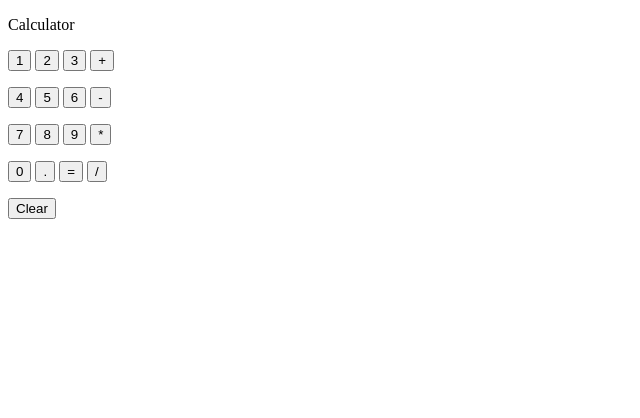
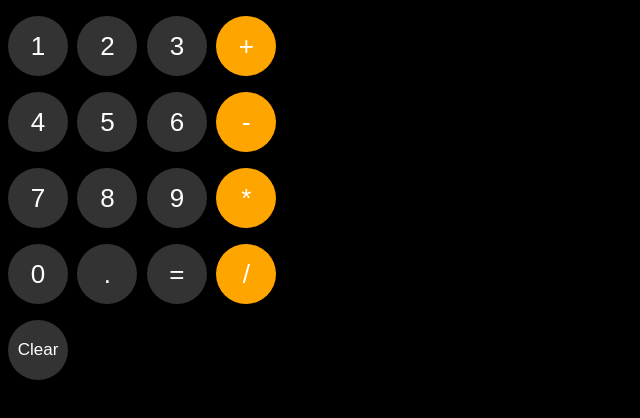
Before and after one commit to finnBuilder/calculator, a plain HTML site: page index.html in a window 1280 px wide. Shown: the whole page, without its empty margins (0-640 px from the left). Drawn offline with Linux system fonts and the light colour scheme.

Commit message:
Fish project

```diff
--- /dev/null
+++ b/css/styles.css
@@ -0,0 +1,38 @@
+  body {
+        background-color: black;
+        font-family: Arial, Helvetica, sans-serif;
+      }
+
+      .showCalculation {
+        color: white;
+        font-size: 45px;
+        margin-top: 15px;
+        margin-bottom: 5px;
+      }
+      .darkButtons {
+        background-color: rgb(51, 51, 51);
+        color: white;
+        border: none;
+        height: 60px;
+        width: 60px;
+        border-radius: 50%;
+        margin-right: 5px;
+        font-size: 26px;
+        cursor: pointer;
+      }
+
+      .orangeButtons {
+        background-color: orange;
+        color: white;
+        border: none;
+        height: 60px;
+        width: 60px;
+        border-radius: 50%;
+        margin-right: 5px;
+        font-size: 26px;
+        cursor: pointer;
+      }
+
+      .clearButton {
+        font-size: 17px;
+      }
--- a/index.html
+++ b/index.html
@@ -5,39 +5,44 @@
     <meta http-equiv="X-UA-Compatible" content="IE=edge" />
     <meta name="viewport" content="width=device-width, initial-scale=1.0" />
     <title>Calculator</title>
+    <link rel="stylesheet" href="./css/styles.css" />
   </head>
   <body>
-    <p>Calculator</p>
+    <!-- Create an element to display the calculation. -->
+    <p class="js-calculation showCalculation"></p>
+
     <p>
       <button
+        class="darkButtons"
         onclick="
-      calculation += '1';
-      console.log(calculation)
+        updateCalculation('1');
       "
       >
         1
       </button>
+
       <button
+        class="darkButtons"
         onclick="
-        calculation += '2';
-        console.log(calculation);
+        updateCalculation('2');
       "
       >
         2
       </button>
 
       <button
+        class="darkButtons"
         onclick="
-      calculation += '3';
-      console.log(calculation);
+        updateCalculation('3');
       "
       >
         3
       </button>
+
       <button
+        class="orangeButtons"
         onclick="
-    calculation +=  ' + ';
-    console.log(calculation);
+        updateCalculation(' + ');
       "
       >
         +
@@ -46,35 +51,36 @@
 
     <p>
       <button
+        class="darkButtons"
         onclick="
-        calculation += '4';
-        console.log(calculation);
+        updateCalculation('4');
       "
       >
         4
       </button>
+
       <button
+        class="darkButtons"
         onclick="
-      calculation += '5';
-      console.log(calculation);
+        updateCalculation('5');
       "
       >
         5
       </button>
 
       <button
+        class="darkButtons"
         onclick="
-      calculation += '6';
-      console.log(calculation);
+        updateCalculation('6');
       "
       >
         6
       </button>
 
       <button
+        class="orangeButtons"
         onclick="
-      calculation += ' - ';
-      console.log(calculation);
+        updateCalculation(' - ');
       "
       >
         -
@@ -83,88 +89,122 @@
 
     <p>
       <button
+        class="darkButtons"
         onclick="
-        calculation += '7';
-        console.log(calculation);
+        updateCalculation('7');
       "
       >
         7
       </button>
 
       <button
+        class="darkButtons"
         onclick="
-      calculation += '8';
-      console.log(calculation);
+        updateCalculation('8');
       "
       >
         8
       </button>
 
       <button
+        class="darkButtons"
         onclick="
-      calculation += '9';
-      console.log(calculation);
+        updateCalculation('9');
       "
       >
         9
       </button>
 
       <button
+        class="orangeButtons"
         onclick="
-      calculation += ' * ';
-      console.log(calculation);
+        updateCalculation(' * ');
       "
       >
         *
       </button>
     </p>
+
     <p>
       <button
+        class="darkButtons"
         onclick="
-  calculation += calculation;
-  console.log(calculation);
+        updateCalculation('0');
       "
       >
         0
       </button>
 
       <button
+        class="darkButtons"
         onclick="
-calculation += '.';
+        updateCalculation('.');
       "
       >
         .
       </button>
 
       <button
+        class="darkButtons"
         onclick="
         calculation = eval(calculation);
-      console.log(calculation);
+
+        // Display the calculation on the page
+        // instead of console.log
+        displayCalculation();
+
+        localStorage.setItem('calculation', calculation);
       "
       >
         =
       </button>
 
       <button
+        class="orangeButtons"
         onclick="
-          calculation += ' / ';
-          console.log(calculation);
+        updateCalculation(' / ');
       "
       >
         /
       </button>
     </p>
+
+    <p>
       <button
+        class="darkButtons clearButton"
         onclick="
-    calculation = ' ';
-    console.log(calculation);
+        calculation = '';
+
+        // Display the calculation on the page
+        // instead of console.log
+        displayCalculation();
+
+        localStorage.setItem('calculation', calculation);
       "
       >
         Clear
       </button>
+    </p>
 
     <script>
-      let calculation = " ";
+      let calculation = localStorage.getItem("calculation") || "";
+
+      // Display the calculation when the page first loads.
+      displayCalculation();
+
+      function updateCalculation(value) {
+        calculation += value;
+
+        // Display the calculation on the page
+        // instead of console.log
+        displayCalculation();
+
+        localStorage.setItem("calculation", calculation);
+      }
+
+      function displayCalculation() {
+        document.querySelector(".js-calculation").innerHTML = calculation;
+      }
     </script>
   </body>
 </html>
```
Lines whose indentation alone changed are shown as unchanged.
